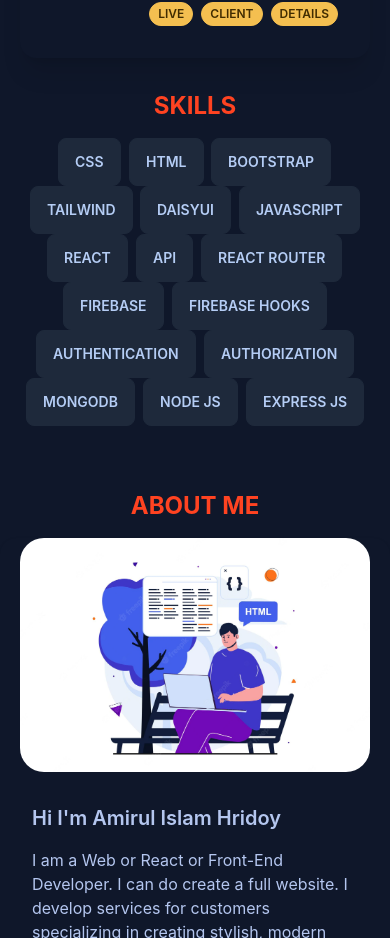
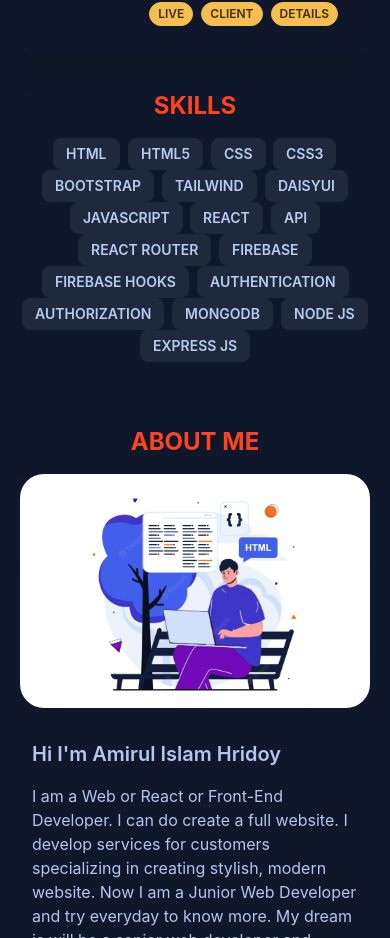
Before and after one commit to amirulislamhridoy/my-protfolio-client, a React (Create React App) app: page / in a window 390 px wide. Shown: the part 2158-3096 px from the top of the page. Built offline with nearby package versions, Linux system fonts and the light colour scheme.

Commit message:
mnetlify not found & button

```diff
--- a/src/pages/Details/Details.js
+++ b/src/pages/Details/Details.js
@@ -60,7 +60,7 @@ const Details = () => {
         {/* {usedTechnology} */}
         <div>
           {technology.map((tec) => (
-            <button className="btn">{tec}</button>
+            <button className="btn sm:btn btn-sm">{tec}</button>
           ))}
         </div>
       </p>
--- a/src/pages/Home/Skill.js
+++ b/src/pages/Home/Skill.js
@@ -7,22 +7,24 @@ const Skill = () => {
            <h1 className="text-center text-2xl md:text-3xl font-bold mb-4 text-[#ff4321]"><span className='hover:border-b-4 duration-300 border-[#ff4321]'>SKILLS</span></h1>
 
            <div className='flex flex-wrap justify-center'>
-                <button className='btn mx-1' data-aos="zoom-in">CSS</button>
-                <button className='btn mx-1' data-aos="zoom-in">HTML</button>
-                <button className='btn mx-1' data-aos="zoom-in">Bootstrap</button>
-                <button className='btn mx-1' data-aos="zoom-in">Tailwind</button>
-                <button className='btn mx-1' data-aos="zoom-in">DaisyUI</button>
-                <button className='btn mx-1' data-aos="zoom-in">JavaScript</button>
-                <button className='btn mx-1' data-aos="zoom-in">React</button>
-                <button className='btn mx-1' data-aos="zoom-in">API</button>
-                <button className='btn mx-1' data-aos="zoom-in">React Router</button>
-                <button className='btn mx-1' data-aos="zoom-in">Firebase</button>
-                <button className='btn mx-1' data-aos="zoom-in">Firebase Hooks</button>
-                <button className='btn mx-1' data-aos="zoom-in">Authentication</button>
-                <button className='btn mx-1' data-aos="zoom-in">Authorization</button>
-                <button className='btn mx-1' data-aos="zoom-in">MongoDB</button>
-                <button className='btn mx-1' data-aos="zoom-in">Node JS</button>
-                <button className='btn mx-1' data-aos="zoom-in">Express JS</button>
+                <button className='btn sm:btn btn-sm mx-1' data-aos="zoom-in">HTML</button>
+                <button className='btn sm:btn btn-sm mx-1' data-aos="zoom-in">HTML5</button>
+                <button className='btn sm:btn btn-sm mx-1' data-aos="zoom-in">CSS</button>
+                <button className='btn sm:btn btn-sm mx-1' data-aos="zoom-in">CSS3</button>
+                <button className='btn sm:btn btn-sm mx-1' data-aos="zoom-in">Bootstrap</button>
+                <button className='btn sm:btn btn-sm mx-1' data-aos="zoom-in">Tailwind</button>
+                <button className='btn sm:btn btn-sm mx-1' data-aos="zoom-in">DaisyUI</button>
+                <button className='btn sm:btn btn-sm mx-1' data-aos="zoom-in">JavaScript</button>
+                <button className='btn sm:btn btn-sm mx-1' data-aos="zoom-in">React</button>
+                <button className='btn sm:btn btn-sm mx-1' data-aos="zoom-in">API</button>
+                <button className='btn sm:btn btn-sm mx-1' data-aos="zoom-in">React Router</button>
+                <button className='btn sm:btn btn-sm mx-1' data-aos="zoom-in">Firebase</button>
+                <button className='btn sm:btn btn-sm mx-1' data-aos="zoom-in">Firebase Hooks</button>
+                <button className='btn sm:btn btn-sm mx-1' data-aos="zoom-in">Authentication</button>
+                <button className='btn sm:btn btn-sm mx-1' data-aos="zoom-in">Authorization</button>
+                <button className='btn sm:btn btn-sm mx-1' data-aos="zoom-in">MongoDB</button>
+                <button className='btn sm:btn btn-sm mx-1' data-aos="zoom-in">Node JS</button>
+                <button className='btn sm:btn btn-sm mx-1' data-aos="zoom-in">Express JS</button>
            </div>
         </section>
     );
```
Also changed, not shown: 1 other file (tests, documents, lock files or other folders).
